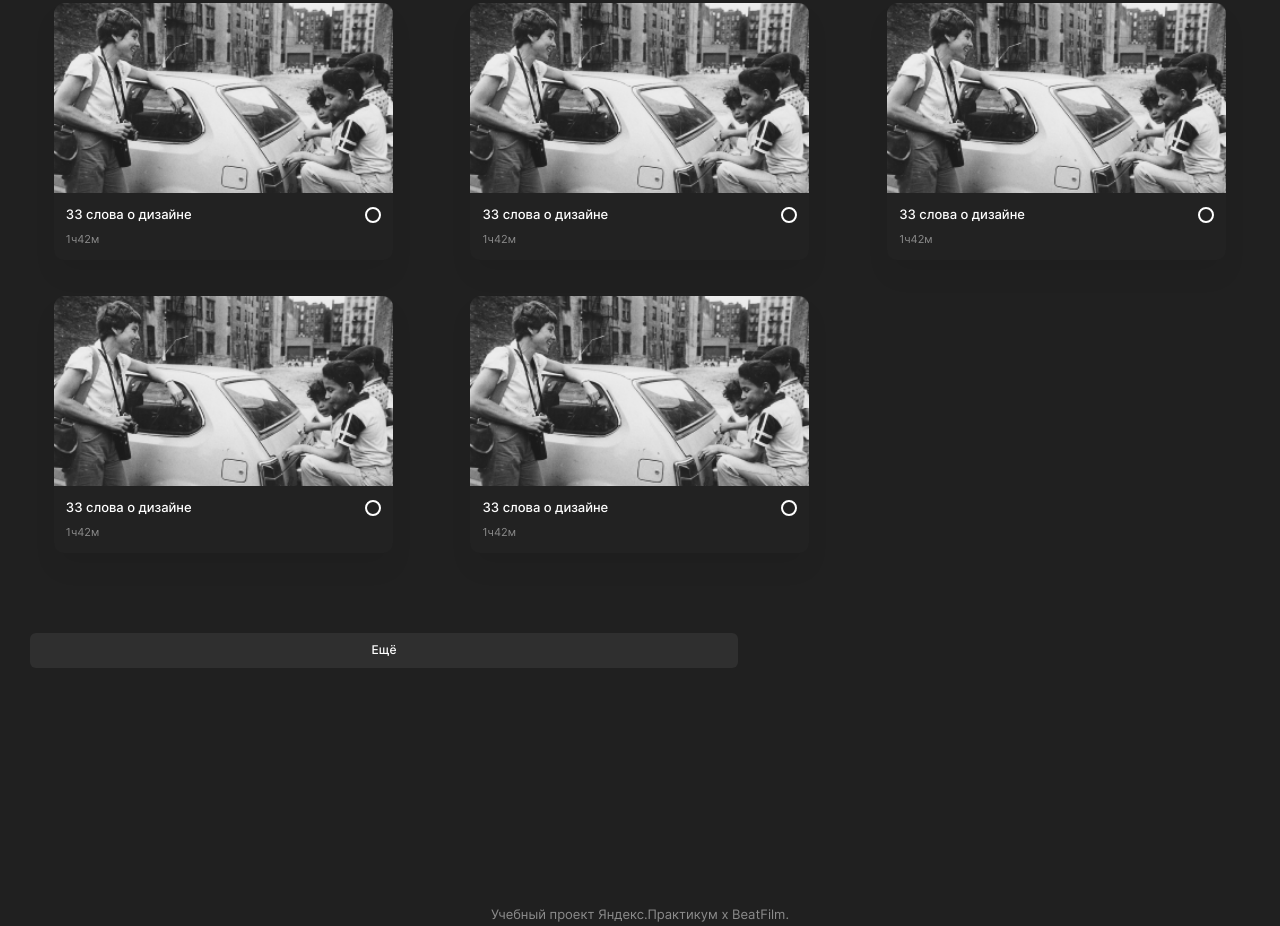
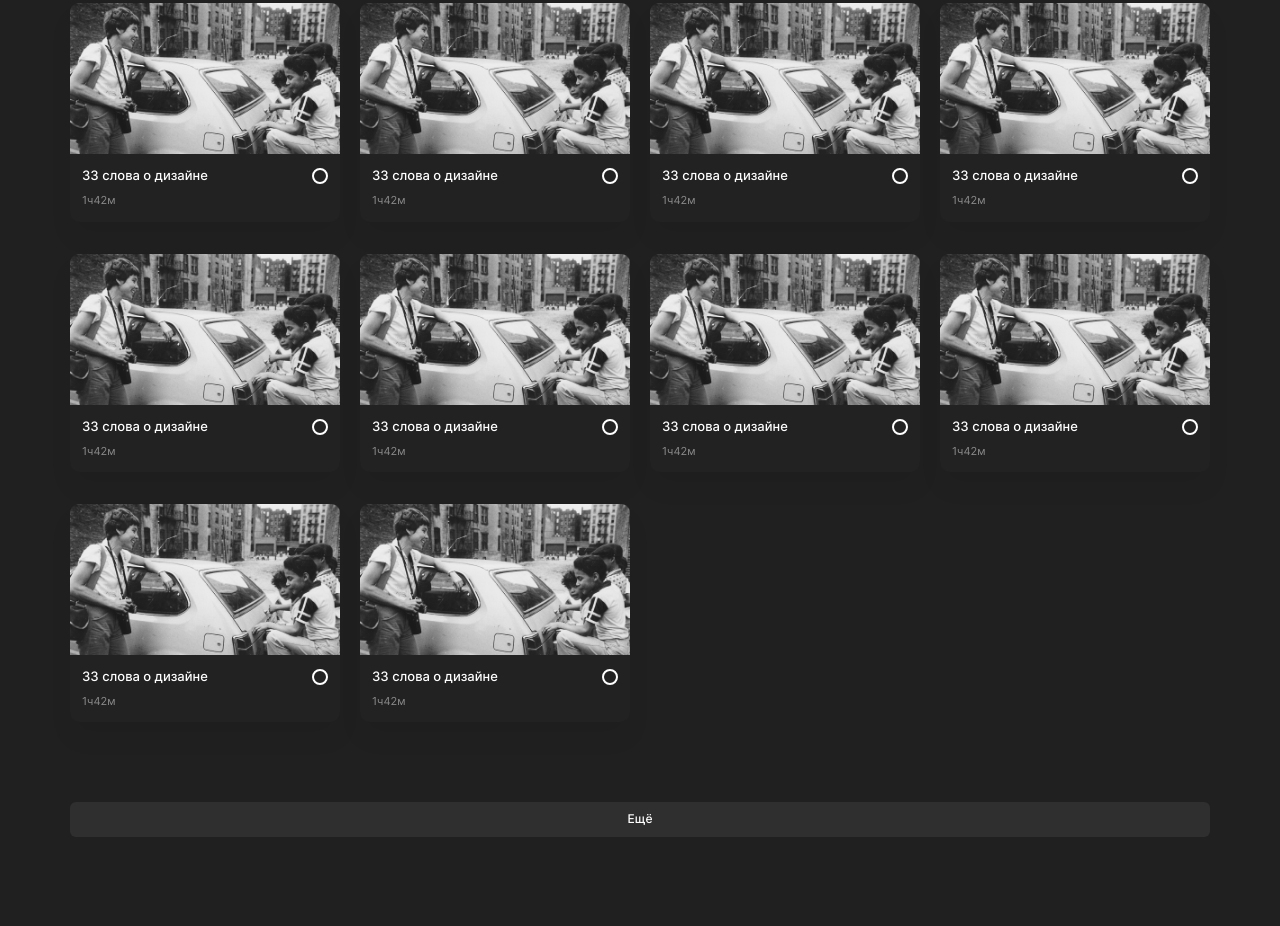
Before and after one commit to lipnitskaite/movies-explorer-frontend, a React app: page /movies in a window 1280 px wide. Shown: the part 362-1288 px from the top of the page. Built offline with nearby package versions, Linux system fonts and the light colour scheme.

Commit message:
feat: adapt Movies layout for 1280px

```diff
--- a/src/components/Movies/MoviesCardList/MoviesCard/MoviesCard.css
+++ b/src/components/Movies/MoviesCardList/MoviesCard/MoviesCard.css
@@ -77,3 +77,9 @@
     max-width: 339px;
   }
 }
+
+@media screen and (min-width: 1280px) {
+  .movie-card {
+    max-width: 270px;
+  }
+}
--- a/src/components/Movies/MoviesCardList/MoviesCard/MoviesCard.js
+++ b/src/components/Movies/MoviesCardList/MoviesCard/MoviesCard.js
@@ -52,6 +52,51 @@ function MoviesCard(props) {
         </div>
         <p className='movie-card__text'>1ч42м</p>
       </article>
+      <article className='movie-card movies__cards'>
+        <img className='movie-card__image' src={movieImage} alt='Фрагмент из фильма "33 слова о дизайне"'></img>
+        <div className='movie-card__container'>
+          <h4 className='movie-card__title'>33 слова о дизайне</h4>
+          <input className={props.isSavedCard ? 'movie-card__toggle movie-card__toggle_disabled' : 'movie-card__toggle'} type='checkbox'></input>
+          <button className={props.isSavedCard ? 'movie-card__button' : 'movie-card__button movie-card__button_disabled'}></button>
+        </div>
+        <p className='movie-card__text'>1ч42м</p>
+      </article>
+      <article className='movie-card movies__cards'>
+        <img className='movie-card__image' src={movieImage} alt='Фрагмент из фильма "33 слова о дизайне"'></img>
+        <div className='movie-card__container'>
+          <h4 className='movie-card__title'>33 слова о дизайне</h4>
+          <input className={props.isSavedCard ? 'movie-card__toggle movie-card__toggle_disabled' : 'movie-card__toggle'} type='checkbox'></input>
+          <button className={props.isSavedCard ? 'movie-card__button' : 'movie-card__button movie-card__button_disabled'}></button>
+        </div>
+        <p className='movie-card__text'>1ч42м</p>
+      </article>
+      <article className='movie-card movies__cards'>
+        <img className='movie-card__image' src={movieImage} alt='Фрагмент из фильма "33 слова о дизайне"'></img>
+        <div className='movie-card__container'>
+          <h4 className='movie-card__title'>33 слова о дизайне</h4>
+          <input className={props.isSavedCard ? 'movie-card__toggle movie-card__toggle_disabled' : 'movie-card__toggle'} type='checkbox'></input>
+          <button className={props.isSavedCard ? 'movie-card__button' : 'movie-card__button movie-card__button_disabled'}></button>
+        </div>
+        <p className='movie-card__text'>1ч42м</p>
+      </article>
+      <article className='movie-card movies__cards'>
+        <img className='movie-card__image' src={movieImage} alt='Фрагмент из фильма "33 слова о дизайне"'></img>
+        <div className='movie-card__container'>
+          <h4 className='movie-card__title'>33 слова о дизайне</h4>
+          <input className={props.isSavedCard ? 'movie-card__toggle movie-card__toggle_disabled' : 'movie-card__toggle'} type='checkbox'></input>
+          <button className={props.isSavedCard ? 'movie-card__button' : 'movie-card__button movie-card__button_disabled'}></button>
+        </div>
+        <p className='movie-card__text'>1ч42м</p>
+      </article>
+      <article className='movie-card movies__cards'>
+        <img className='movie-card__image' src={movieImage} alt='Фрагмент из фильма "33 слова о дизайне"'></img>
+        <div className='movie-card__container'>
+          <h4 className='movie-card__title'>33 слова о дизайне</h4>
+          <input className={props.isSavedCard ? 'movie-card__toggle movie-card__toggle_disabled' : 'movie-card__toggle'} type='checkbox'></input>
+          <button className={props.isSavedCard ? 'movie-card__button' : 'movie-card__button movie-card__button_disabled'}></button>
+        </div>
+        <p className='movie-card__text'>1ч42м</p>
+      </article>
     </>
   );
 }
--- a/src/components/Movies/MoviesCardList/MoviesCardList.css
+++ b/src/components/Movies/MoviesCardList/MoviesCardList.css
@@ -51,3 +51,25 @@
     max-width: 708px;
   }
 }
+
+@media screen and (min-width: 1280px) {
+  .movies {
+    margin: 0 70px;
+    width: calc(100% - 2 * 70px);
+  }
+
+  .movies__container {
+    gap: 32px 20px;
+    grid-template-columns: repeat(auto-fit, minmax(270px, 1fr));
+  }
+
+  .movies__button {
+    width: 100%;
+    max-width: 100%;
+    transition: opacity .3s ease-in-out;
+  }
+
+  .movies__button:hover {
+    opacity: 80%;
+  }
+}
```
